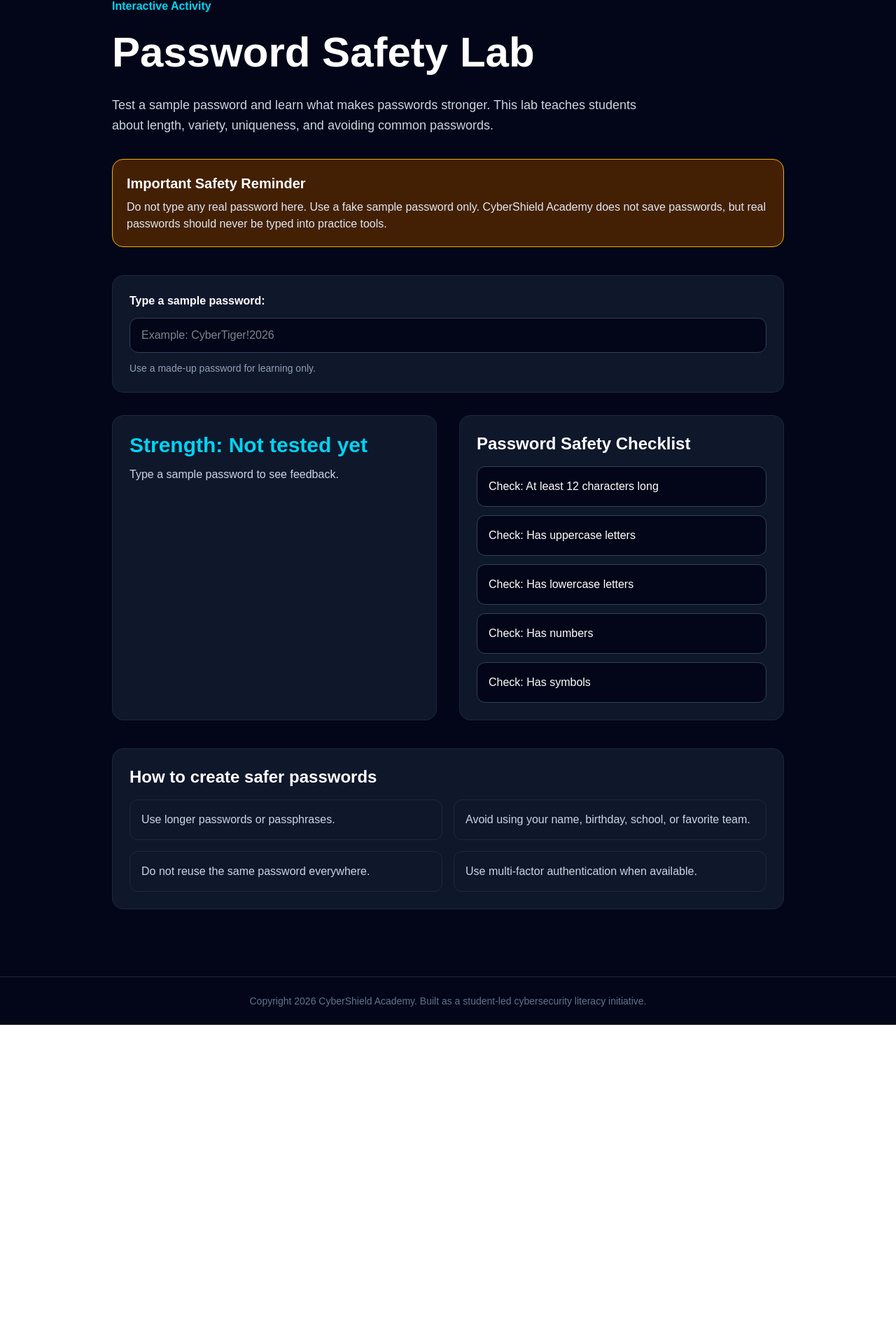
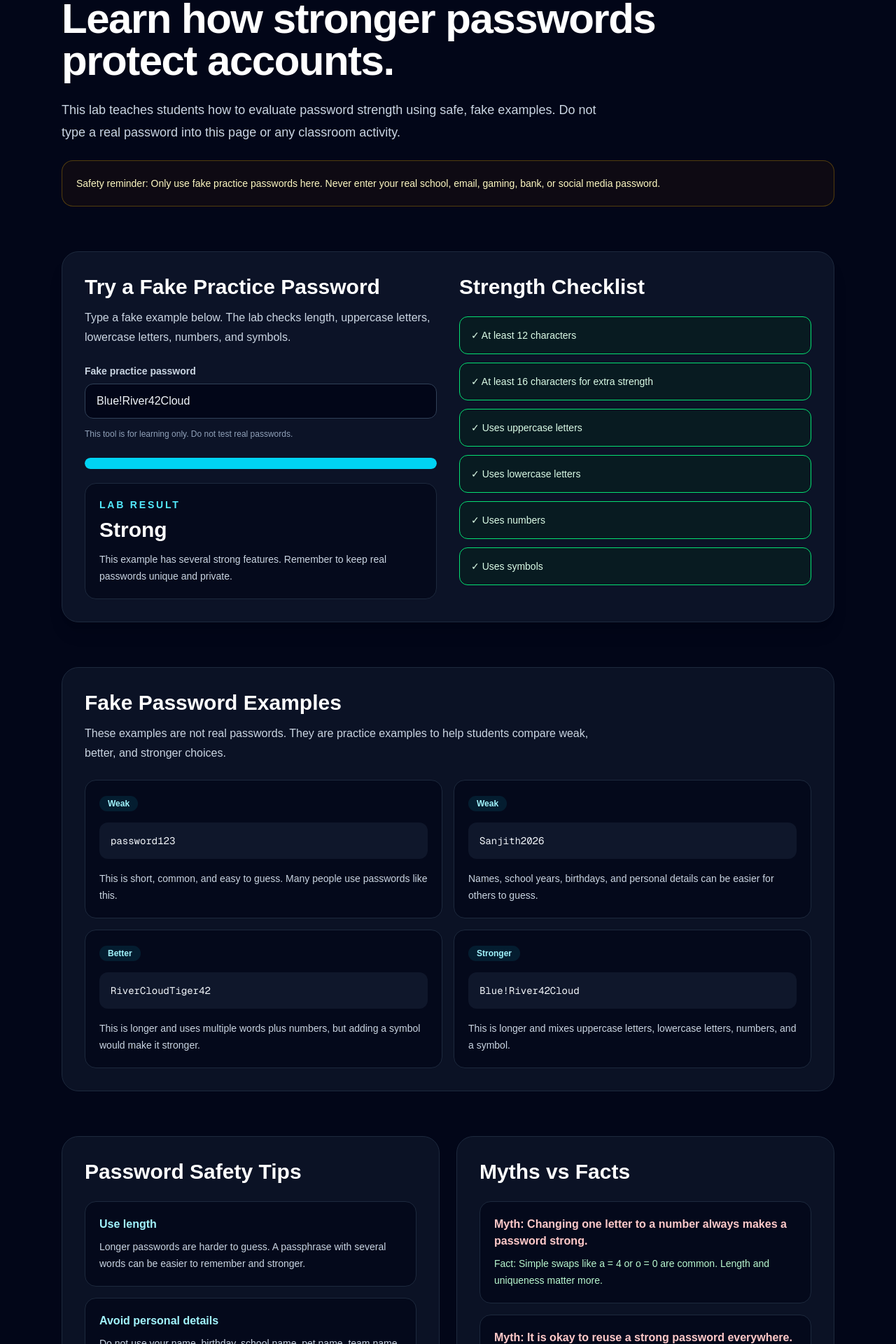
Before and after one commit to sanjith-cpu/cybershield-academy, a Next.js app: page /password-lab in a window 1280 px wide. Shown: the part 180-2100 px from the top of the page at 70% size. Before the commit the page ends 1644 px from the top, so only its background shows below. Built offline with nearby package versions, Linux system fonts and the light colour scheme.

Commit message:
Upgrade Password Safety Lab

```diff
--- a/app/password-lab/page.tsx
+++ b/app/password-lab/page.tsx
@@ -1,185 +1,416 @@
 "use client";
 
-import { useState } from "react";
+import { useMemo, useState } from "react";
+import Link from "next/link";
+import Navbar from "@/components/Navbar";
 import Footer from "@/components/Footer";
-import Navbar from "@/components/Navbar";
 
-function getPasswordFeedback(password: string) {
-  const checks = [
+const passwordTips = [
   {
-      label: "At least 12 characters long",
-      passed: password.length >= 12,
+    title: "Use length",
+    detail:
+      "Longer passwords are harder to guess. A passphrase with several words can be easier to remember and stronger.",
   },
   {
-      label: "Has uppercase letters",
-      passed: /[A-Z]/.test(password),
+    title: "Avoid personal details",
+    detail:
+      "Do not use your name, birthday, school name, pet name, team name, or other information people could guess.",
   },
   {
-      label: "Has lowercase letters",
-      passed: /[a-z]/.test(password),
+    title: "Mix character types",
+    detail:
+      "Using uppercase letters, lowercase letters, numbers, and symbols can make a password stronger.",
   },
   {
-      label: "Has numbers",
-      passed: /[0-9]/.test(password),
+    title: "Use unique passwords",
+    detail:
+      "Do not reuse the same password everywhere. If one account is stolen, reused passwords can put other accounts at risk.",
   },
   {
-      label: "Has symbols",
-      passed: /[^A-Za-z0-9]/.test(password),
+    title: "Turn on multi-factor authentication",
+    detail:
+      "MFA adds another protection step, such as a code or approval prompt, even if someone learns your password.",
+  },
+  {
+    title: "Use a trusted password manager",
+    detail:
+      "A password manager can help store strong unique passwords so you do not have to memorize all of them.",
   },
 ];
 
-  const commonPasswords = ["password", "123456", "qwerty", "admin", "iloveyou"];
-  const isCommon = commonPasswords.includes(password.toLowerCase());
+const fakeExamples = [
+  {
+    label: "Weak",
+    password: "password123",
+    reason:
+      "This is short, common, and easy to guess. Many people use passwords like this.",
+  },
+  {
+    label: "Weak",
+    password: "Sanjith2026",
+    reason:
+      "Names, school years, birthdays, and personal details can be easier for others to guess.",
+  },
+  {
+    label: "Better",
+    password: "RiverCloudTiger42",
+    reason:
+      "This is longer and uses multiple words plus numbers, but adding a symbol would make it stronger.",
+  },
+  {
+    label: "Stronger",
+    password: "Blue!River42Cloud",
+    reason:
+      "This is longer and mixes uppercase letters, lowercase letters, numbers, and a symbol.",
+  },
+];
 
-  const score = checks.filter((check) => check.passed).length - (isCommon ? 2 : 0);
-  const finalScore = Math.max(0, score);
+const myths = [
+  {
+    myth: "Myth: Changing one letter to a number always makes a password strong.",
+    fact:
+      "Fact: Simple swaps like a = 4 or o = 0 are common. Length and uniqueness matter more.",
+  },
+  {
+    myth: "Myth: It is okay to reuse a strong password everywhere.",
+    fact:
+      "Fact: Even a strong password should not be reused. Every important account should have its own password.",
+  },
+  {
+    myth: "Myth: Passwords are the only thing that protects an account.",
+    fact:
+      "Fact: MFA, recovery settings, privacy settings, and scam awareness also help protect accounts.",
+  },
+  {
+    myth: "Myth: If a message looks official, it is safe to type your password.",
+    fact:
+      "Fact: Fake login pages can look real. Go directly to the official website or app instead of clicking random links.",
+  },
+];
 
-  let strength = "Weak";
-  let message = "This sample password needs major improvements.";
+const checklist = [
+  "Is it at least 12 characters long?",
+  "Does it avoid names, birthdays, school names, and personal details?",
+  "Does it use a mix of letters, numbers, or symbols?",
+  "Is it different from passwords used on other accounts?",
+  "Would it be hard for a friend, classmate, or stranger to guess?",
+];
 
-  if (finalScore >= 5) {
-    strength = "Strong";
-    message = "This sample password has several strong security habits.";
-  } else if (finalScore >= 3) {
-    strength = "Medium";
-    message = "This sample password is improving, but it could still be stronger.";
+function evaluatePassword(password: string) {
+  let score = 0;
+
+  const hasLength = password.length >= 12;
+  const hasLongLength = password.length >= 16;
+  const hasUppercase = /[A-Z]/.test(password);
+  const hasLowercase = /[a-z]/.test(password);
+  const hasNumber = /[0-9]/.test(password);
+  const hasSymbol = /[^A-Za-z0-9]/.test(password);
+  const hasNoSpacesOnly = password.trim().length > 0;
+
+  if (hasLength) score += 1;
+  if (hasLongLength) score += 1;
+  if (hasUppercase) score += 1;
+  if (hasLowercase) score += 1;
+  if (hasNumber) score += 1;
+  if (hasSymbol) score += 1;
+
+  const checks = [
+    {
+      label: "At least 12 characters",
+      passed: hasLength,
+    },
+    {
+      label: "At least 16 characters for extra strength",
+      passed: hasLongLength,
+    },
+    {
+      label: "Uses uppercase letters",
+      passed: hasUppercase,
+    },
+    {
+      label: "Uses lowercase letters",
+      passed: hasLowercase,
+    },
+    {
+      label: "Uses numbers",
+      passed: hasNumber,
+    },
+    {
+      label: "Uses symbols",
+      passed: hasSymbol,
+    },
+  ];
+
+  let rating = "Very Weak";
+  let message =
+    "This example needs work. Try making it longer and less predictable.";
+
+  if (!hasNoSpacesOnly) {
+    rating = "No example entered";
+    message = "Type a fake practice password to see the lab feedback.";
+  } else if (score >= 5) {
+    rating = "Strong";
+    message =
+      "This example has several strong features. Remember to keep real passwords unique and private.";
+  } else if (score >= 3) {
+    rating = "Medium";
+    message =
+      "This example has some good parts, but it could be longer or use more variety.";
+  } else if (score >= 1) {
+    rating = "Weak";
+    message =
+      "This example is still easier to guess. Try adding length, variety, and less predictable words.";
   }
 
   return {
+    score,
+    rating,
+    message,
     checks,
-    isCommon,
-    score: finalScore,
-    strength,
-    message,
   };
 }
 
 export default function PasswordLabPage() {
-  const [password, setPassword] = useState("");
+  const [practicePassword, setPracticePassword] = useState(
+    "Blue!River42Cloud"
+  );
 
-  const feedback = getPasswordFeedback(password);
+  const result = useMemo(
+    () => evaluatePassword(practicePassword),
+    [practicePassword]
+  );
+
+  const strengthPercent = Math.min((result.score / 6) * 100, 100);
 
   return (
-    <main className="min-h-screen bg-slate-950 text-white">
+    <>
       <Navbar />
 
-      <section className="px-8 py-24 max-w-5xl mx-auto">
-        <p className="mb-4 text-cyan-400 font-semibold">
-          Interactive Activity
+      <main className="min-h-screen bg-slate-950 text-white">
+        <section className="mx-auto max-w-6xl px-6 py-16">
+          <p className="mb-3 text-sm font-semibold uppercase tracking-[0.3em] text-cyan-300">
+            Password Safety Lab
           </p>
 
-        <h1 className="text-4xl md:text-6xl font-extrabold leading-tight mb-6">
-          Password Safety Lab
+          <h1 className="max-w-4xl text-4xl font-bold tracking-tight md:text-6xl">
+            Learn how stronger passwords protect accounts.
           </h1>
 
-        <p className="text-lg text-slate-300 leading-relaxed max-w-3xl mb-8">
-          Test a sample password and learn what makes passwords stronger. This
-          lab teaches students about length, variety, uniqueness, and avoiding
-          common passwords.
+          <p className="mt-6 max-w-3xl text-lg leading-8 text-slate-300">
+            This lab teaches students how to evaluate password strength using
+            safe, fake examples. Do not type a real password into this page or
+            any classroom activity.
           </p>
 
-        <div className="rounded-2xl border border-yellow-500 bg-yellow-950 p-5 mb-10">
-          <h2 className="text-xl font-bold mb-2">Important Safety Reminder</h2>
-          <p className="text-slate-200">
-            Do not type any real password here. Use a fake sample password only.
-            CyberShield Academy does not save passwords, but real passwords
-            should never be typed into practice tools.
+          <div className="mt-6 rounded-2xl border border-yellow-500/30 bg-yellow-950/20 p-5 text-sm leading-6 text-yellow-100">
+            Safety reminder: Only use fake practice passwords here. Never enter
+            your real school, email, gaming, bank, or social media password.
+          </div>
+        </section>
+
+        <section className="mx-auto max-w-6xl px-6 pb-16">
+          <div className="rounded-3xl border border-slate-800 bg-slate-900/80 p-6 shadow-xl md:p-8">
+            <div className="grid gap-8 lg:grid-cols-2">
+              <div>
+                <h2 className="text-3xl font-bold text-white">
+                  Try a Fake Practice Password
+                </h2>
+
+                <p className="mt-3 leading-7 text-slate-300">
+                  Type a fake example below. The lab checks length, uppercase
+                  letters, lowercase letters, numbers, and symbols.
                 </p>
-        </div>
 
-        <div className="rounded-2xl bg-slate-900 border border-slate-800 p-6 mb-8">
-          <label className="block font-semibold mb-3" htmlFor="password">
-            Type a sample password:
+                <label className="mt-6 block text-sm font-semibold text-slate-300">
+                  Fake practice password
                 </label>
 
                 <input
-            id="password"
-            type="text"
-            value={password}
-            onChange={(event) => setPassword(event.target.value)}
-            placeholder="Example: CyberTiger!2026"
-            className="w-full rounded-xl border border-slate-700 bg-slate-950 px-4 py-3 text-white outline-none focus:border-cyan-500"
+                  value={practicePassword}
+                  onChange={(event) => setPracticePassword(event.target.value)}
+                  className="mt-2 w-full rounded-xl border border-slate-700 bg-slate-950 px-4 py-3 text-slate-100 outline-none transition focus:border-cyan-300"
+                  placeholder="Example: Blue!River42Cloud"
                 />
 
-          <p className="text-sm text-slate-400 mt-3">
-            Use a made-up password for learning only.
+                <p className="mt-3 text-xs leading-5 text-slate-400">
+                  This tool is for learning only. Do not test real passwords.
+                </p>
+
+                <div className="mt-6 h-4 overflow-hidden rounded-full bg-slate-800">
+                  <div
+                    className="h-full rounded-full bg-cyan-400 transition-all"
+                    style={{ width: `${strengthPercent}%` }}
+                  />
+                </div>
+
+                <div className="mt-5 rounded-2xl border border-slate-800 bg-slate-950/70 p-5">
+                  <p className="text-sm font-semibold uppercase tracking-[0.2em] text-cyan-300">
+                    Lab Result
+                  </p>
+
+                  <h3 className="mt-2 text-3xl font-bold text-white">
+                    {result.rating}
+                  </h3>
+
+                  <p className="mt-3 text-sm leading-6 text-slate-300">
+                    {result.message}
                   </p>
                 </div>
+              </div>
 
-        <div className="grid md:grid-cols-2 gap-8">
-          <div className="rounded-2xl bg-slate-900 border border-slate-800 p-6">
-            <h2 className="text-3xl font-bold text-cyan-400 mb-3">
-              Strength: {password ? feedback.strength : "Not tested yet"}
+              <div>
+                <h2 className="text-3xl font-bold text-white">
+                  Strength Checklist
                 </h2>
 
-            <p className="text-slate-300 mb-4">
-              {password
-                ? feedback.message
-                : "Type a sample password to see feedback."}
-            </p>
-
-            {password && (
-              <p className="text-slate-300">
-                Score: {feedback.score} / 5
-              </p>
-            )}
-          </div>
-
-          <div className="rounded-2xl bg-slate-900 border border-slate-800 p-6">
-            <h2 className="text-2xl font-bold mb-4">
-              Password Safety Checklist
-            </h2>
-
-            <div className="space-y-3">
-              {feedback.checks.map((check) => (
+                <div className="mt-6 grid gap-3">
+                  {result.checks.map((check) => (
                     <div
                       key={check.label}
-                  className={`rounded-xl border p-4 ${
-                    password && check.passed
-                      ? "border-green-500 bg-green-950"
-                      : "border-slate-700 bg-slate-950"
+                      className={`rounded-xl border p-4 text-sm font-medium ${
+                        check.passed
+                          ? "border-green-400 bg-green-950/30 text-green-100"
+                          : "border-slate-800 bg-slate-950/70 text-slate-300"
                       }`}
                     >
-                  {password && check.passed ? "Passed: " : "Check: "}
-                  {check.label}
+                      {check.passed ? "✓" : "○"} {check.label}
                     </div>
                   ))}
-
-              {password && feedback.isCommon && (
-                <div className="rounded-xl border border-red-500 bg-red-950 p-4">
-                  Warning: This is a very common password and should not be used.
-                </div>
-              )}
                 </div>
               </div>
             </div>
+          </div>
+        </section>
 
-        <section className="mt-10 rounded-2xl bg-slate-900 border border-slate-800 p-6">
-          <h2 className="text-2xl font-bold mb-4">
-            How to create safer passwords
+        <section className="mx-auto max-w-6xl px-6 pb-16">
+          <div className="rounded-3xl border border-slate-800 bg-slate-900/70 p-8">
+            <h2 className="text-3xl font-bold text-white">
+              Fake Password Examples
             </h2>
 
-          <div className="grid md:grid-cols-2 gap-4 text-slate-300">
-            <div className="rounded-xl border border-slate-800 p-4">
-              Use longer passwords or passphrases.
+            <p className="mt-3 max-w-3xl leading-7 text-slate-300">
+              These examples are not real passwords. They are practice examples
+              to help students compare weak, better, and stronger choices.
+            </p>
+
+            <div className="mt-6 grid gap-4 md:grid-cols-2">
+              {fakeExamples.map((example) => (
+                <div
+                  key={example.password}
+                  className="rounded-2xl border border-slate-800 bg-slate-950/70 p-5"
+                >
+                  <span className="rounded-full bg-cyan-400/10 px-3 py-1 text-xs font-semibold text-cyan-200">
+                    {example.label}
+                  </span>
+
+                  <p className="mt-4 rounded-xl bg-slate-900 p-4 font-mono text-sm text-slate-100">
+                    {example.password}
+                  </p>
+
+                  <p className="mt-4 text-sm leading-6 text-slate-300">
+                    {example.reason}
+                  </p>
                 </div>
-
-            <div className="rounded-xl border border-slate-800 p-4">
-              Avoid using your name, birthday, school, or favorite team.
-            </div>
-
-            <div className="rounded-xl border border-slate-800 p-4">
-              Do not reuse the same password everywhere.
-            </div>
-
-            <div className="rounded-xl border border-slate-800 p-4">
-              Use multi-factor authentication when available.
+              ))}
             </div>
           </div>
         </section>
+
+        <section className="mx-auto max-w-6xl px-6 pb-16">
+          <div className="grid gap-6 lg:grid-cols-2">
+            <div className="rounded-3xl border border-slate-800 bg-slate-900/70 p-8">
+              <h2 className="text-3xl font-bold text-white">
+                Password Safety Tips
+              </h2>
+
+              <div className="mt-6 grid gap-4">
+                {passwordTips.map((tip) => (
+                  <div
+                    key={tip.title}
+                    className="rounded-2xl border border-slate-800 bg-slate-950/70 p-5"
+                  >
+                    <h3 className="font-semibold text-cyan-200">
+                      {tip.title}
+                    </h3>
+                    <p className="mt-2 text-sm leading-6 text-slate-300">
+                      {tip.detail}
+                    </p>
+                  </div>
+                ))}
+              </div>
+            </div>
+
+            <div className="rounded-3xl border border-slate-800 bg-slate-900/70 p-8">
+              <h2 className="text-3xl font-bold text-white">
+                Myths vs Facts
+              </h2>
+
+              <div className="mt-6 grid gap-4">
+                {myths.map((item) => (
+                  <div
+                    key={item.myth}
+                    className="rounded-2xl border border-slate-800 bg-slate-950/70 p-5"
+                  >
+                    <p className="font-semibold text-red-200">{item.myth}</p>
+                    <p className="mt-2 text-sm leading-6 text-green-200">
+                      {item.fact}
+                    </p>
+                  </div>
+                ))}
+              </div>
+            </div>
+          </div>
         </section>
 
+        <section className="mx-auto max-w-6xl px-6 pb-20">
+          <div className="rounded-3xl border border-cyan-500/30 bg-cyan-950/30 p-8">
+            <h2 className="text-3xl font-bold text-cyan-200">
+              Before You Trust a Password
+            </h2>
+
+            <p className="mt-3 max-w-3xl leading-7 text-slate-300">
+              A strong password should be hard to guess, unique, and protected
+              by safe account habits.
+            </p>
+
+            <div className="mt-6 grid gap-3 md:grid-cols-5">
+              {checklist.map((item) => (
+                <div
+                  key={item}
+                  className="rounded-xl border border-slate-800 bg-slate-950/70 p-4 text-sm leading-6 text-slate-300"
+                >
+                  {item}
+                </div>
+              ))}
+            </div>
+
+            <div className="mt-8 flex flex-wrap gap-4">
+              <Link
+                href="/activities"
+                className="rounded-xl bg-cyan-400 px-5 py-3 font-semibold text-slate-950 transition hover:bg-cyan-300"
+              >
+                Back to Activities
+              </Link>
+
+              <Link
+                href="/resources"
+                className="rounded-xl border border-slate-700 px-5 py-3 font-semibold text-slate-100 transition hover:border-cyan-300 hover:text-cyan-200"
+              >
+                Review Resources
+              </Link>
+
+              <Link
+                href="/quiz"
+                className="rounded-xl border border-slate-700 px-5 py-3 font-semibold text-slate-100 transition hover:border-cyan-300 hover:text-cyan-200"
+              >
+                Take the Quiz
+              </Link>
+            </div>
+          </div>
+        </section>
+      </main>
+
       <Footer />
-    </main>
+    </>
   );
 }
```
Lines whose indentation alone changed are shown as unchanged.
